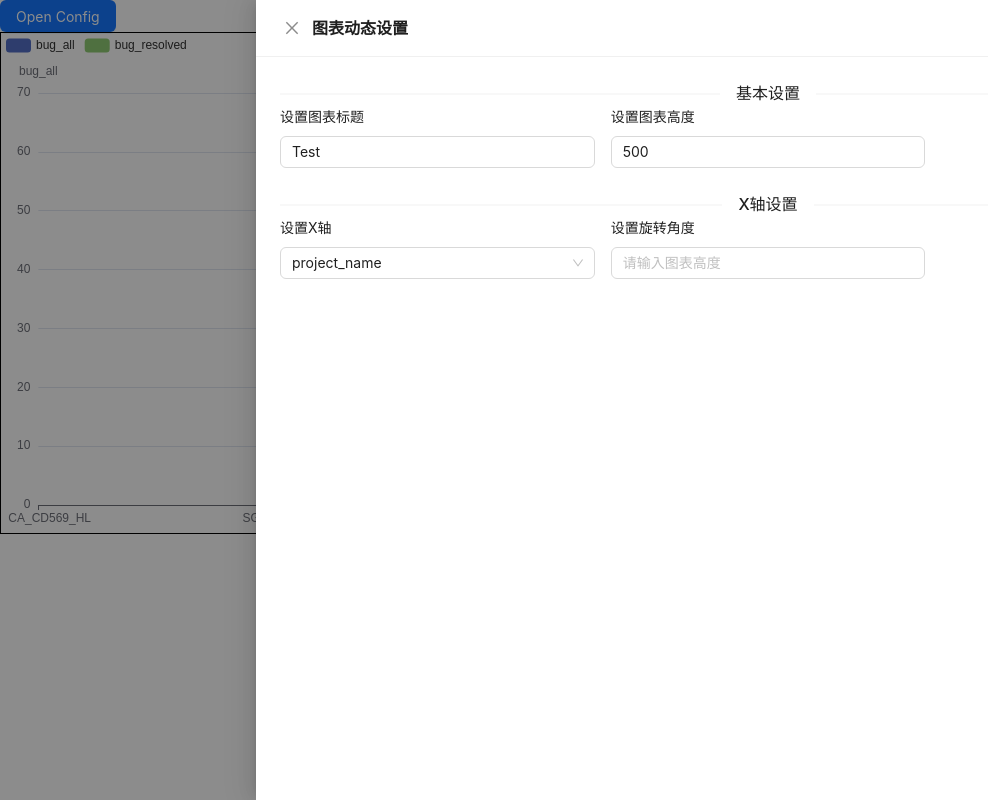
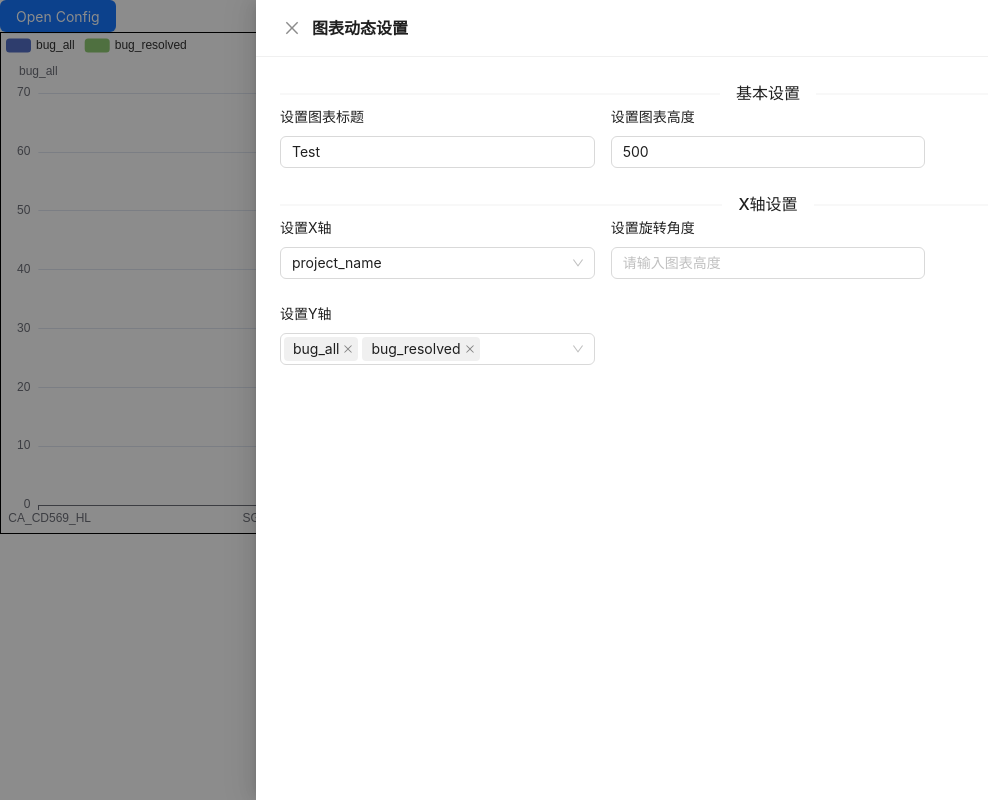
Before and after one commit to tohsaka888/easy-echarts, a React app: page / in a window 1280 px wide. Both pictures are taken after a click on the button "Open Config". Shown: the whole page, without its empty margins (0-988 px from the left). Built offline with nearby package versions, Linux system fonts and the light colour scheme; the HTML template or start-up script is replaced by a standard one.

Commit message:
🐛 fix: fix auto "group by" claculation error

```diff
--- a/source/Chart.tsx
+++ b/source/Chart.tsx
@@ -11,7 +11,6 @@ function Chart<T extends object>({ dataSource }: { dataSource: T[] }) {
     config.xAxisOptions.field as keyof T,
     []
   );
-  console.log(groupedData);
   useEffect(() => {
     if (chartRef.current) {
       const chart = echarts.init(chartRef.current);
--- a/source/ConfigArea.tsx
+++ b/source/ConfigArea.tsx
@@ -33,13 +33,18 @@ function ConfigArea({ dataSource }: { dataSource: any[] }) {
 
   const yAxisOptions = useMemo(() => {
     if (dataSource.length) {
-      return Object.entries(dataSource[0]).filter(
-        ([value]) => typeof value === "number"
+      const numberEntries = Object.entries(dataSource[0]).filter(
+        ([_, value]) => typeof value === "number"
       );
+
+      return numberEntries.flatMap(([key]) => [
+        { label: `(自动计算总和)${key}`, value: `sum_${key}` },
+        { label: `(自动计算平均)${key}`, value: `avg_${key}` },
+      ]);
     } else {
       return [];
     }
-  }, [config]);
+  }, [config, dataSource]);
 
   return (
     <>
@@ -131,6 +136,25 @@ function ConfigArea({ dataSource }: { dataSource: any[] }) {
               </Form.Item>
             </Col>
           </Row>
+          <Row gutter={16}>
+            <Col span={8}>
+              <Form.Item label={"设置Y轴"} name={["yAxisOptions", "field"]}>
+                <Select
+                  options={yAxisOptions}
+                  style={{ width: "100%" }}
+                  mode="multiple"
+                  placeholder="请选择Y轴"
+                  onChange={(value) => {
+                    setConfig(
+                      produce((config) => {
+                        config.yAxisOptions.field = value;
+                      })
+                    );
+                  }}
+                />
+              </Form.Item>
+            </Col>
+          </Row>
         </Form>
       </Drawer>
     </>
--- a/source/hooks/useAutoGroupBy.tsx
+++ b/source/hooks/useAutoGroupBy.tsx
@@ -18,23 +18,15 @@ function useAutoGroupBy<T extends object>(
       );
       if (existedItem) {
         // push order by value
-        const calcedExistedItem = Object.entries(existedItem).reduce(
-          (acc, [key, value]) => {
-            if (typeof value === "number") {
-              acc[`sum_${key}`] += value;
-              acc["total"] += 1;
-              acc[`avg_${key}`] = +(acc[`sum_${key}`] / acc["total"]).toFixed(
-                2
-              );
-            }
-            return acc;
-          },
-          {}
-        );
-        existedItem = {
-          ...existedItem,
-          ...calcedExistedItem,
-        };
+        Object.keys(item).forEach((key) => {
+          if (typeof item[key] === "number") {
+            existedItem.total++;
+            existedItem[`sum_${key}`] += item[key];
+            existedItem[`avg_${key}`] = +(
+              existedItem[`sum_${key}`] / existedItem.total
+            ).toFixed(2);
+          }
+        });
       } else {
         // catch all number key
         const additionalData = Object.entries(item).reduce(
```
